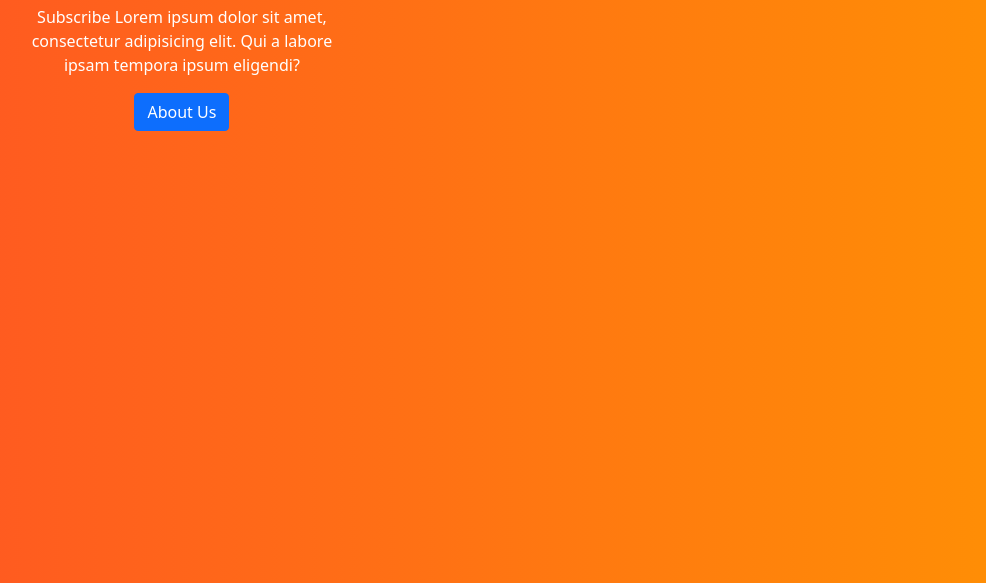
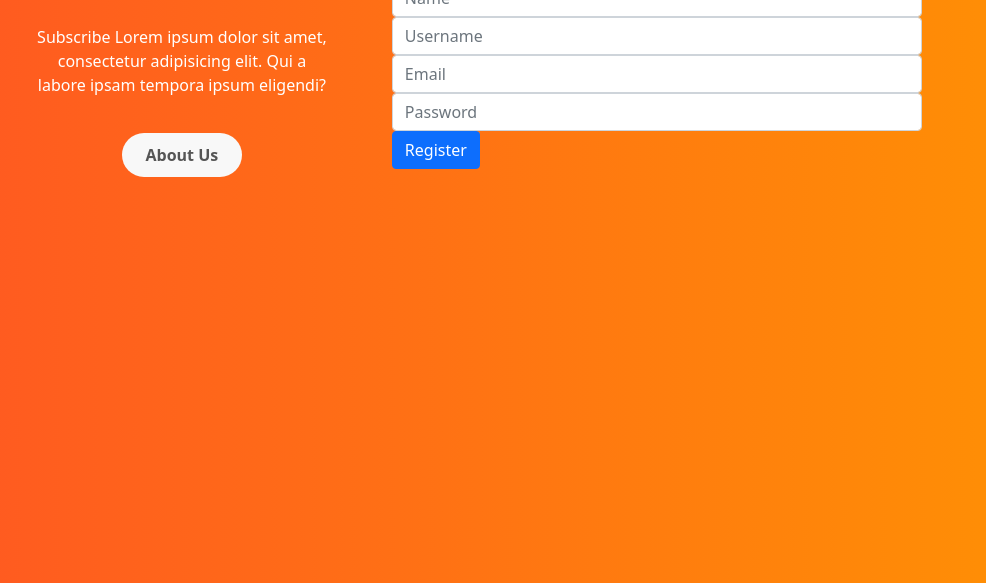
Before and after one commit to mahfuz640/registration-form, a plain HTML site: page index.html in a window 1280 px wide. Shown: the part 217-800 px from the top of the page, without its empty margins (86-1072 px from the left). Drawn offline with nearby package versions, Linux system fonts and the light colour scheme.

Commit message:
register add

```diff
--- a/index.html
+++ b/index.html
@@ -20,7 +20,24 @@
                         <button type="button" class="btn btn-primary">About Us</button>
                     </div>
                     <div class="col-md-7 register-right">
-
+                        <h2>
+                            Register Here
+                        </h2>
+                        <div class="register-form">
+                            <div class="form-group">
+                                <input type="text" class="form-control" placeholder="Name">
+                            </div>
+                            <div class="form-group">
+                                <input type="text" class="form-control" placeholder="Username">
+                            </div>
+                            <div class="form-group">
+                                <input type="email" class="form-control" placeholder="Email">
+                            </div>
+                            <div class="form-group">
+                                <input type="Password" class="form-control" placeholder="Password">
+                            </div>
+                            <button type="submit" class="btn btn-primary">Register</button>
+                        </div>
                     </div>
                 </div>
             </div>
--- a/style.css
+++ b/style.css
@@ -8,3 +8,22 @@ body {
     color: #fff;
     padding: 30px;
 }
+
+.register-left p {
+    padding: 20px 20px 0;
+}
+
+.register-left .btn-primary {
+    border-radius: 1.5rem;
+    border: none;
+    width: 120px;
+    background: #f8f8f8;
+    font-weight: 600;
+    color: #555;
+    margin-top: 20px;
+    padding: 10px;
+}
+
+.register-left .btn-primary:hover {
+    background: black;
+}
```
